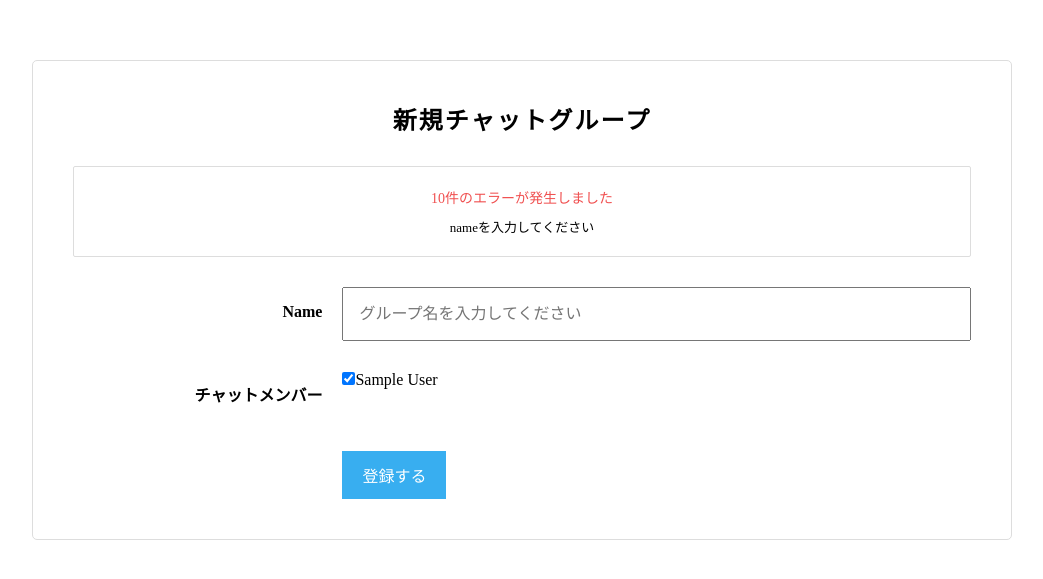
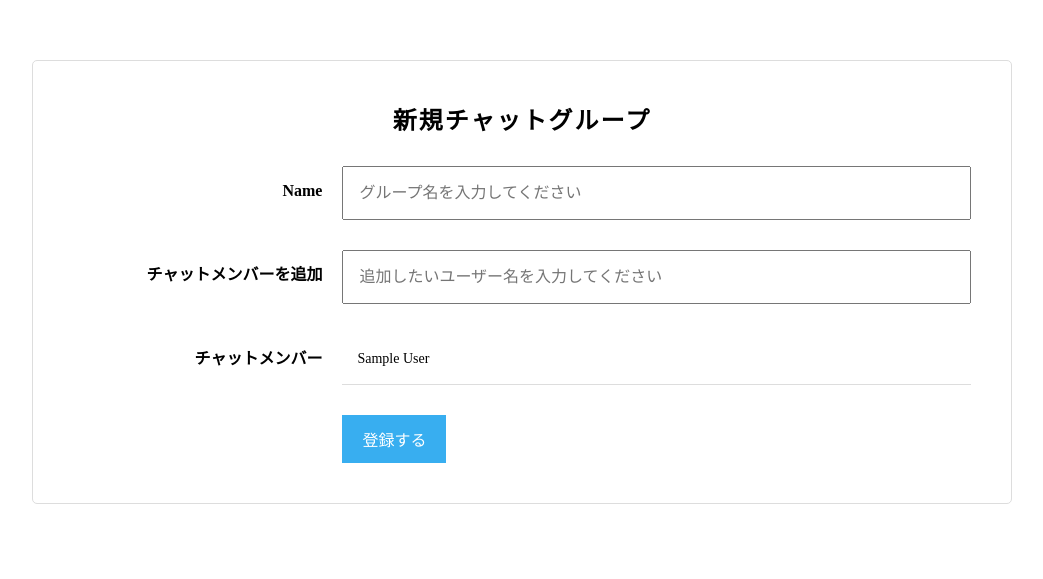
Before and after one commit to adonson/chat-space, a Rails app: page /groups/new in a window 1280 px wide. Shown: the top 579 px of the page, without its empty margins (118-1161 px from the left). Run offline with Rails 7, Linux system fonts and the light colour scheme; the visitor is signed in with stand-in values (Sample User, id 1); style sheets or scripts are compiled from the project's sources; some libraries are stand-ins or nearby versions.

Commit message:
Incremental search

```diff
--- a/app/assets/javascripts/application.js
+++ b/app/assets/javascripts/application.js
@@ -13,5 +13,3 @@
 //= require jquery
 //= require jquery_ujs
 //= require_tree .
-//= require jquery
-//= require jquery_ujs
--- a/app/assets/javascripts/message.js
+++ b/app/assets/javascripts/message.js
@@ -59,8 +59,8 @@ $('#new_message').on('submit', function(e){
     })
     .fail(function() {
       alert("メッセージ送信に失敗しました");
-  });
-  always(function() {
+    })
+    .always(function() {
       $('input[type ="submit"]').prop( 'disabled', false )
     })
   })
--- /dev/null
+++ b/app/assets/javascripts/users.js
@@ -0,0 +1,68 @@
+$(function() {
+  var search_list = $("#user-search-result");
+  var member_list = $("#chat-group-users");
+  function appendUserToSearchList(user) {
+    var html =
+      `<div class="chat-group-user clearfix">
+          <p class="chat-group-user__name">${ user.name }</p>
+          <a class="user-search-add chat-group-user__btn chat-group-user__btn--add" data-user-id="${ user.id }" data-user-name=${ user.name }>追加</a>
+      </div>`
+    search_list.append(html);
+  }
+
+  function appendUserToMemberList(name, user_id) {
+    var html =
+      `<div class='chat-group-user clearfix js-chat-member' id='chat-group-user-8'>
+        <input name='group[user_ids][]' type='hidden' value=${ user_id }>
+        <p class='chat-group-user__name'>${ name }</p>
+        <a class='user-search-remove chat-group-user__btn chat-group-user__btn--remove js-remove-btn'>削除</a>
+      </div>`
+      console.log("111")
+    member_list.append(html);
+  }
+
+  function appendNoUserToSearchList(user) {
+    var html =
+      `<div class="chat-group-user clearfix">
+        <p class="chat-group-user__name">${ user }</p>
+      </div>`
+    search_list.append(html);
+  }
+
+    $("#user-search-field").on("keyup", function() {
+      var input = $("#user-search-field").val();
+      $.ajax({
+        type: 'GET',
+        url: '/users',
+        data: { keyword: input },
+        dataType: 'json'
+      })
+      .done(function(users) {
+        $("#user-search-result").empty();
+          if (users.length !== 0) {
+            users.forEach(function(user){
+            appendUserToSearchList(user);
+            });
+          }
+          else {
+            appendNoUserToSearchList("一致するユーザーはいません");
+          }
+        })
+      .fail(function() {
+        alert('ユーザー検索に失敗しました');
+      })
+    });
+
+      $(document).on('click', '.user-search-add', function() {
+        var name = $(this).attr("data-user-name");
+        var user_id = $(this).attr("data-user-id");
+        $(this).parent().remove();
+        console.log("000")
+        appendUserToMemberList(name, user_id);
+      });
+     $(document).on("click", '.user-search-remove', function() {
+        $(this).parent().remove();
+      });
+
+
+});
--- a/app/views/groups/_form.html.haml
+++ b/app/views/groups/_form.html.haml
@@ -1,22 +1,42 @@
 = form_for group do |f|
-  .chat-group-form__errors
-    %h2 10件のエラーが発生しました
-    %ul
-      %li nameを入力してください
+  - if group.errors.any?
+    .chat-group-form__errors
+      %h2= "#{group.errors.full_messages.count}件のエラーが発生しました。"
+      %ul
+        - group.errors.full_messages.each do |message|
+          %li= message
   .chat-group-form__field
     .chat-group-form__field--left
       = f.label :name, class: 'chat-group-form__label'
     .chat-group-form__field--right
       = f.text_field :name, class: 'chat__group_name chat-group-form__input', placeholder: 'グループ名を入力してください'
   .chat-group-form__field.clearfix
-    / この部分はインクリメンタルサーチ（ユーザー追加の非同期化のときに使用します
+    .chat-group-form__field--left
+      %label.chat-group-form__label{:for => "chat_group_チャットメンバーを追加"} チャットメンバーを追加
+    .chat-group-form__field--right
+      .chat-group-form__search.clearfix
+        %input#user-search-field.chat-group-form__input{:placeholder => "追加したいユーザー名を入力してください", :type => "text"}/
+      #user-search-result
+
   .chat-group-form__field.clearfix
     .chat-group-form__field--left
       %label.chat-group-form__label{:for => "chat_group_チャットメンバー"} チャットメンバー
     .chat-group-form__field--right
-      / グループ作成機能の追加時はここにcollection_check_boxesの記述を入れてください
-      = f.collection_check_boxes :user_ids, User.all, :id, :name
-      / この部分はインクリメンタルサーチ（ユーザー追加の非同期化のときに使用します
+
+      #chat-group-users.js-add-user
+        .chat-group-user.clearfix.js-chat-member
+          %input{name: "group[user_ids][]", type: "hidden", value: current_user.id}
+          %p.chat-group-user__name= current_user.name
+
+        - group.users.each do |user|
+          - if current_user.name != user.name
+            .chat-group-user.clearfix.js-chat-member
+              %input{name: "group[user_ids][]", type: "hidden", value: user.id}
+              %p.chat-group-user__name
+                = user.name
+              %a.user-search-remove.chat-group-user__btn.chat-group-user__btn--remove.js-remove-btn
+                削除
+
   .chat-group-form__field.clearfix
     .chat-group-form__field--left
     .chat-group-form__field--right
--- a/app/views/layouts/application.html.haml
+++ b/app/views/layouts/application.html.haml
@@ -5,7 +5,6 @@
 
     %title ChatSpace
     = csrf_meta_tags
-    = javascript_include_tag 'application', 'data-turbolinks-track': 'reload'
     = stylesheet_link_tag    'application', media: 'all'
     = javascript_include_tag 'application'
   %body
--- a/app/views/messages/_main_chat.html.haml
+++ b/app/views/messages/_main_chat.html.haml
@@ -5,8 +5,8 @@
         .chat-main__group-info__group-detail__head__title
           = @group.name
         .chat-main__group-info__group-detail__head__member
+          Member:
           - @group.users.each do |user|
-            Member:
             = user.name
       - @group
       -# %input.edit-btn{value: "Edit", type: "button",onclick: "location.href='http://localhost:3000/groups//edit'" }
--- a/config/routes.rb
+++ b/config/routes.rb
@@ -1,9 +1,11 @@
 Rails.application.routes.draw do
   devise_for :users
   root 'groups#index'
-  resources :users, only: [:edit, :update]
-  resources :groups, only: [:index, :new, :create, :edit, :update]
+  resources :users, only: [:index, :edit, :update]
   resources :groups, only: [:new, :create, :edit, :update] do
     resources :messages, only: [:index, :create]
+    namespace :api do
+      resources :messages, only: :index, defaults: { format: 'json' }
+    end
   end
 end
```
Also changed, not shown: app/controllers/users_controller.rb (+9 -0 lines), app/views/users/index.json.jbuilder (added), 1 other file. Lines whose indentation alone changed are shown as unchanged.
